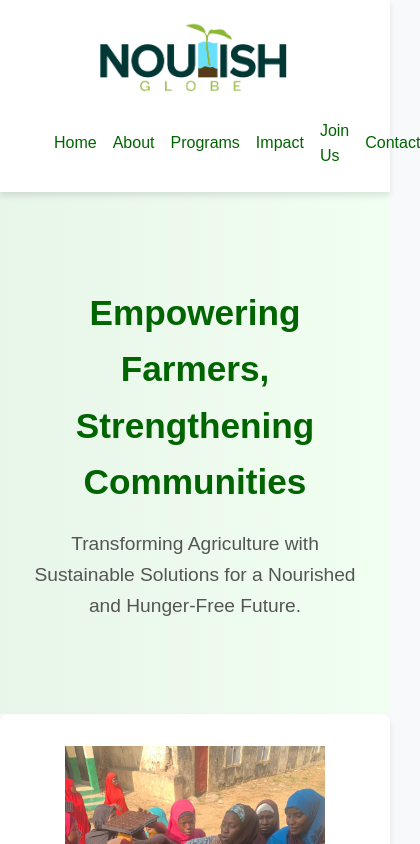
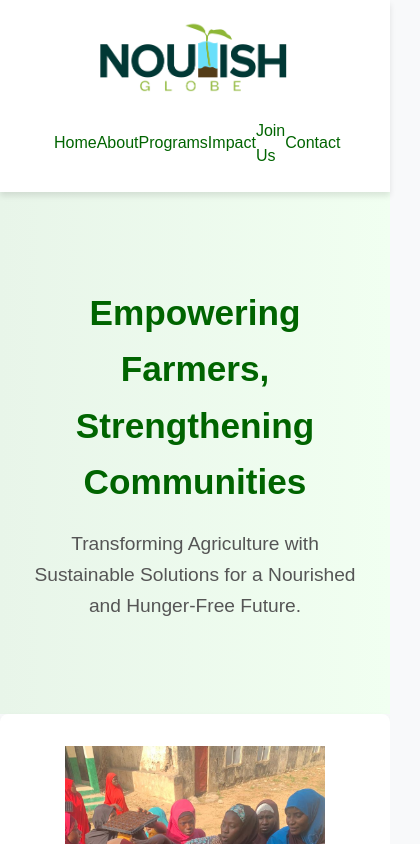
Before and after one commit to iabbakr/nourish-globe, a React (Vite) app: page / in a window 390 px wide. Shown: the top 844 px of the page, 420 px wide, since content can reach past the window. Built offline with nearby package versions, Linux system fonts and the light colour scheme.

Commit message:
added changes from ummi

```diff
--- a/src/App.css
+++ b/src/App.css
@@ -272,7 +272,7 @@ footer a:hover {
   nav{
     flex-direction: row;
     align-items: center;
-    gap: 1em;
+
   }
 
   .hero h1 {
```
